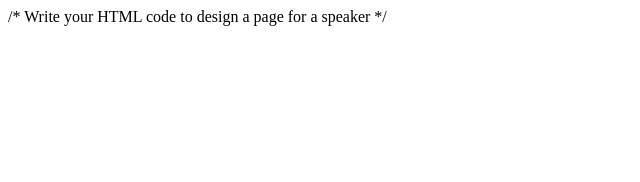
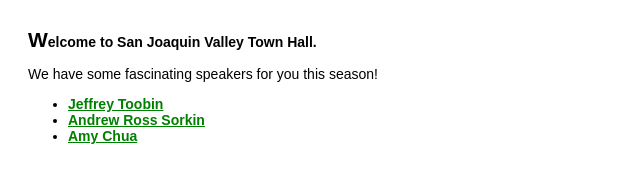
Before and after one commit to sanjai0000/pro12, a website: page index.html in a window 1280 px wide. Shown: the whole page, without its empty margins (0-640 px from the left). Drawn offline with nearby package versions, Linux system fonts and the light colour scheme.

Commit message:
Update index.html

```diff
--- a/index.html
+++ b/index.html
@@ -1,6 +1,30 @@
 <!DOCTYPE html>
-<html lang="en">
-
-/* Write your HTML code to design a page for a speaker */
-
+<html>
+<head>
+<title>Psuedo-class selectors</title>
+<meta charset="utf-8">
+<link rel="stylesheet" href="styles/normalize.css">
+<style>
+body {
+ font-family: Arial, Helvetica, sans-serif;
+font-size: 87.5%;
+margin: 2em; }
+a { font-weight: bold; }
+a:link { color: green; }
+a:hover, a:focus { color: fuchsia; }
+main p:first-child { font-weight: bold; }
+main p:first-child::first-letter { font-size: 150%; }
+</style>
+</head>
+<body>
+<main>
+<p>Welcome to San Joaquin Valley Town Hall.</p>
+<p>We have some fascinating speakers for you this season!</p>
+<ul>
+<li><a href="speakers/toobin.html">Jeffrey Toobin</a></li>
+<li><a href="speakers/sorkin.html">Andrew Ross Sorkin</a></li>
+<li><a href="speakers/chua.html">Amy Chua</a></li>
+</ul>
+</main>
+</body>
 </html>
```
